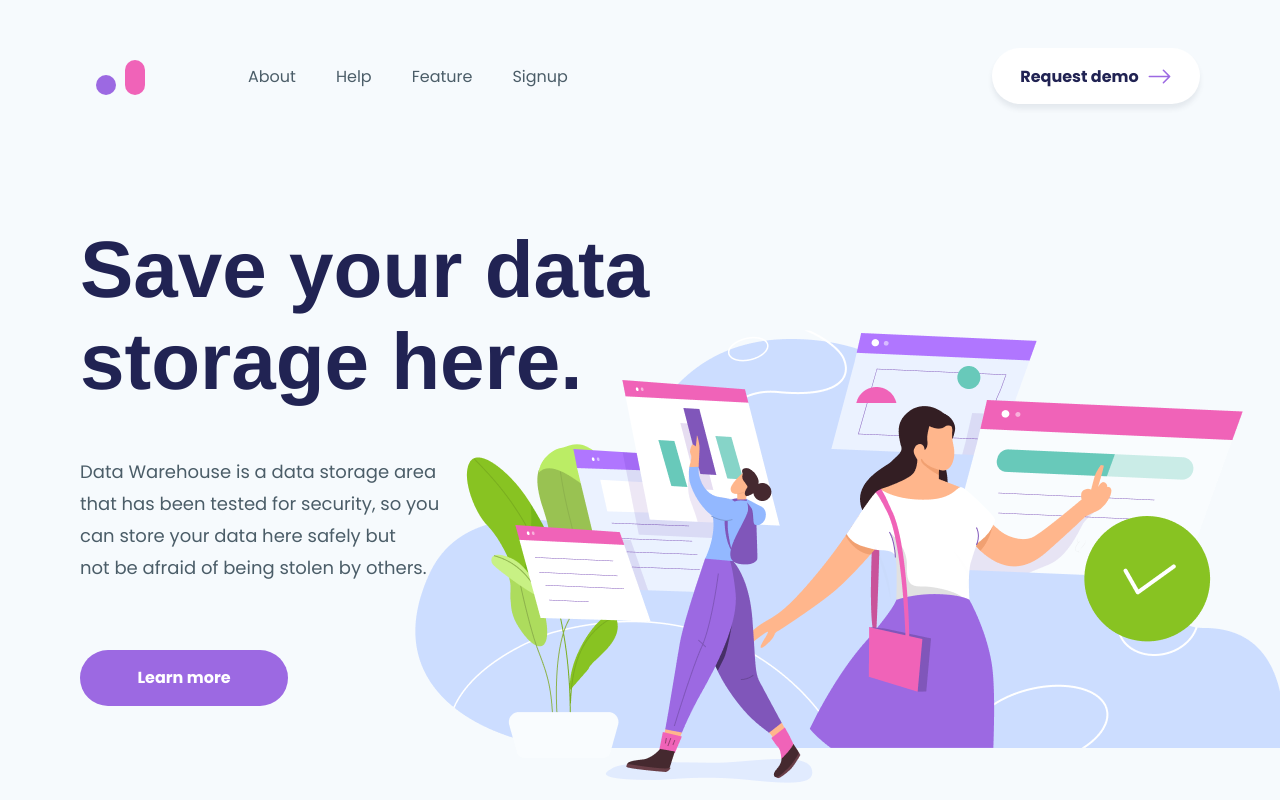
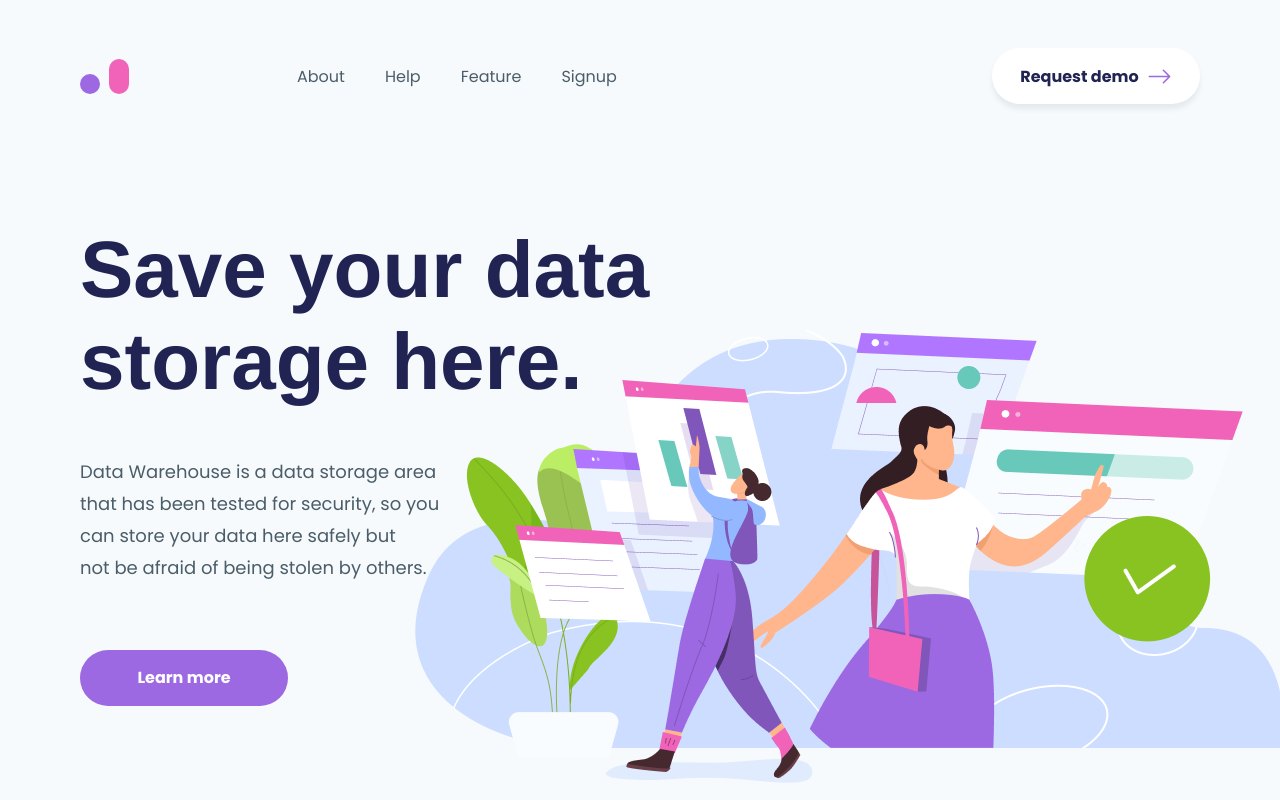
Before and after one commit to biagavirete/dw-landing_page, a React (Create React App) app: page / in a window 1280 px wide. Shown: the top 800 px of the page. Built offline with nearby package versions, Linux system fonts and the light colour scheme.

Commit message:
feat: use logo svg as component

```diff
--- a/src/components/Navbar/index.tsx
+++ b/src/components/Navbar/index.tsx
@@ -1,19 +1,14 @@
 import React from 'react';
 import { BsArrowRight } from 'react-icons/bs'
 import Button from '../Button';
+import LogoSvg from '../SVGs/Logo';
 import { Container } from './styles';
 
 const NavBar = () => {
 
   return (
     <Container>
-      <div className="logo">
-        <svg width="49" height="35" viewBox="0 0 49 35" fill="none" xmlns="http://www.w3.org/2000/svg">
-          <rect y="15" width="20" height="20" rx="10" fill="#9C69E2" />
-          <rect x="29" width="20" height="35" rx="10" fill="#F063B8" />
-        </svg>
-      </div>
-
+      <LogoSvg />
       <nav>
         <ul>
           <li><a href="#">About</a></li>
```
